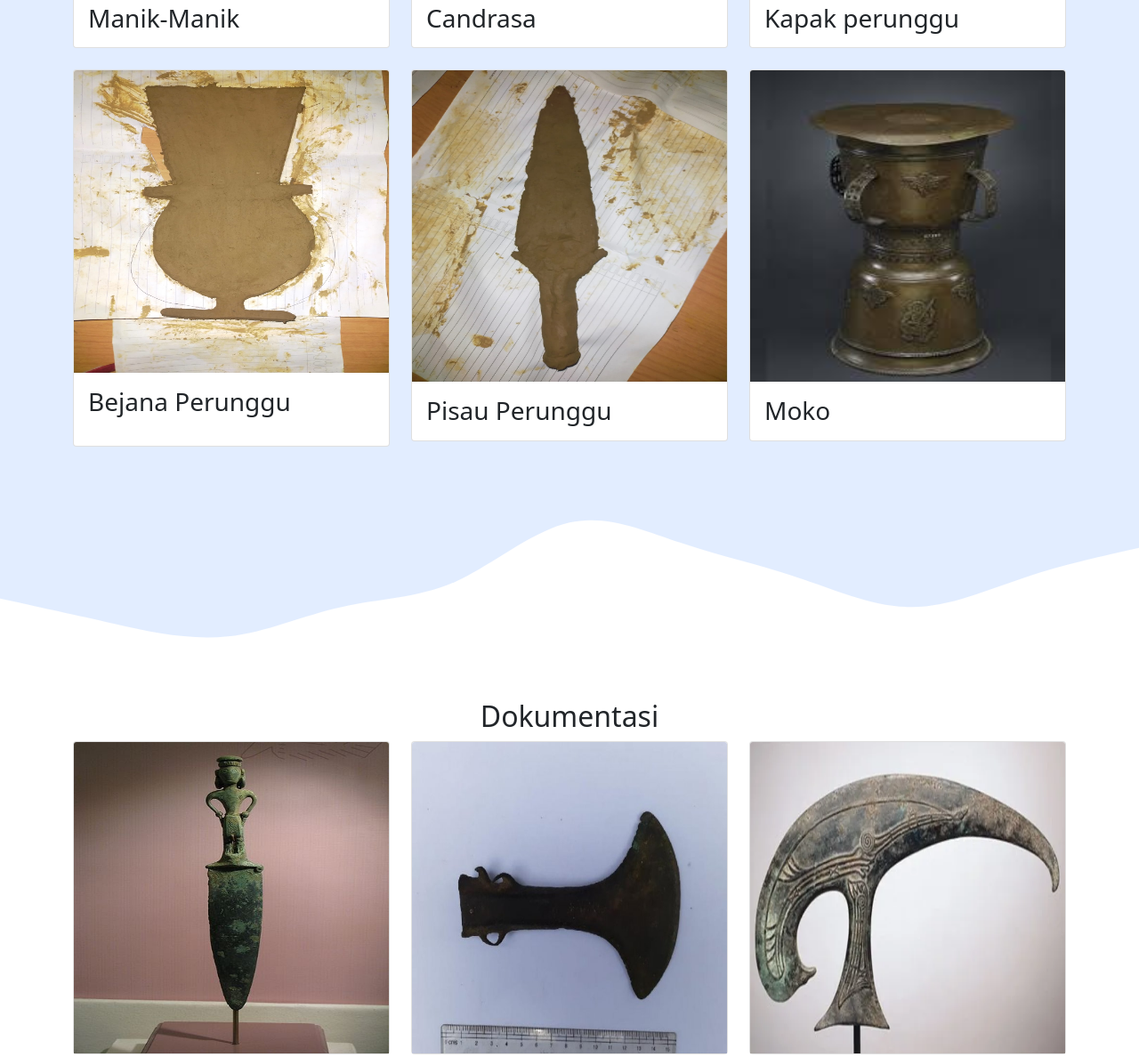
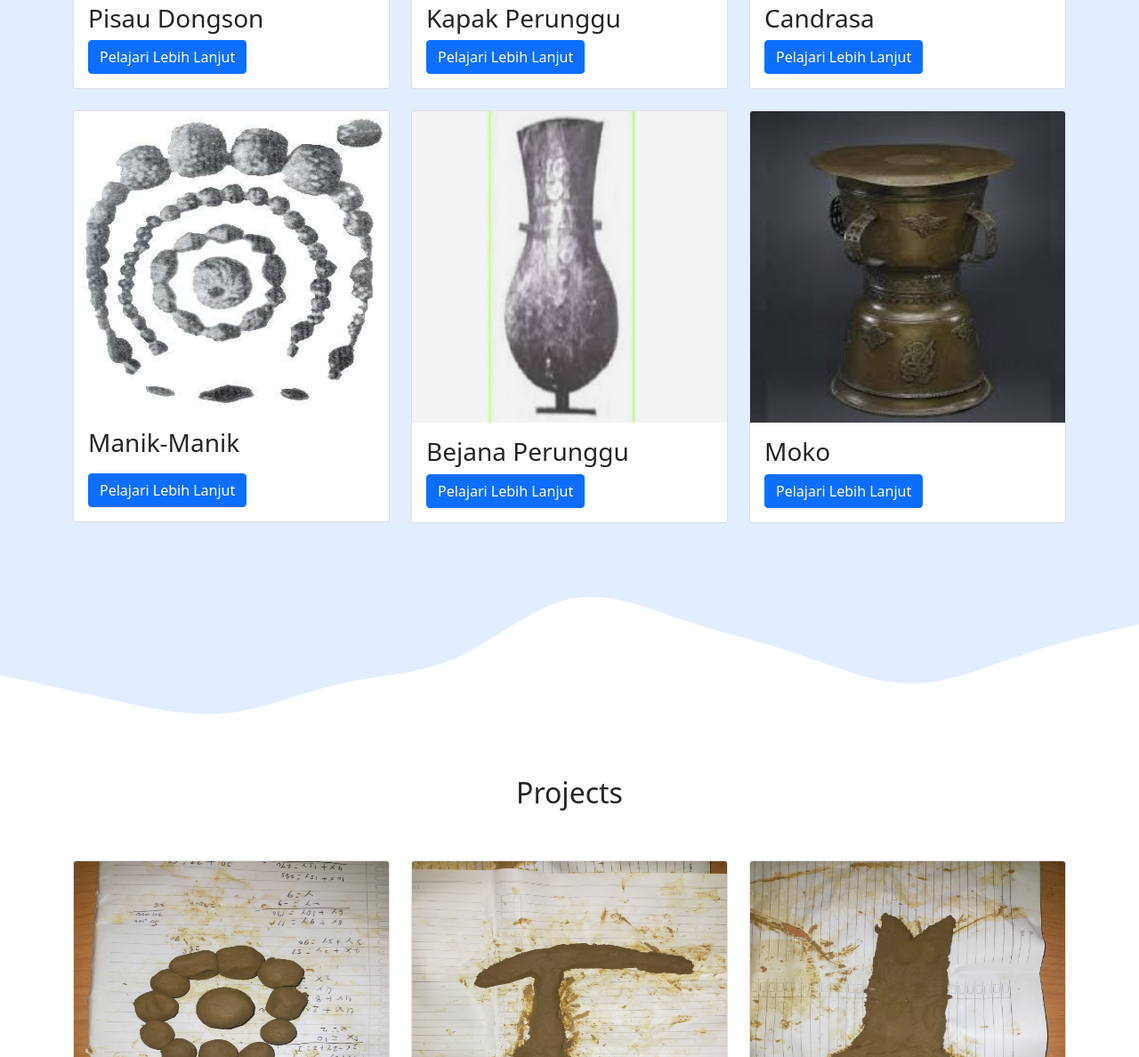
Before and after one commit to davebwt12345/sejarah.website.io, a plain HTML site: page index.html in a window 1280 px wide. Shown: the part 1640-2828 px from the top of the page at 89% size. Drawn offline with nearby package versions, Linux system fonts and the light colour scheme.

Commit message:
update ketiga lagi

```diff
--- a/index.html
+++ b/index.html
@@ -78,6 +78,79 @@
             <div class="row">
                 <div class="col-md-4">
                     <div class="card style="width: 18rem;">
+                        <img src="gambar/450px-Bronze_dagger_Dong_Son_Culture (1).JPG" class="card-img-top" alt="..." width="500px" height="350px">
+                        <div class="card-body">
+                          <h3 class="card-text">Pisau Dongson</h3>
+                          <a href="gambar1.html" class="btn btn-primary">Pelajari Lebih Lanjut</a>
+                        </div>
+                      </div>
+                </div>
+                <div class="col-md-4">
+                    <div class="card style="width: 18rem;">
+                        <img src="gambar/download (1100.jpg" class="card-img-top" alt="..."  width="500px" height="350px">
+                        <div class="card-body">
+                          <h3 class="card-text">Kapak Perunggu</h3>
+                          <a href="gambar2.html" class="btn btn-primary">Pelajari Lebih Lanjut</a>
+                        </div>
+                      </div>
+                </div>
+                <div class="col-md-4">
+                    <div class="card style="width: 18rem;">
+                        <img src="gambar/Pengertian-Candrasa.webp" class="card-img-top" alt="..."  width="500px" height="350px">
+                        <div class="card-body">
+                          <h3 class="card-text">Candrasa</h3>
+                          <a href="gambar3.html" class="btn btn-primary">Pelajari Lebih Lanjut</a>
+                        </div>
+                      </div>
+                </div>
+            </div>
+            <br>
+            <div class="row">
+                <div class="col-md-4">
+                    <div class="card style="width: 18rem;">
+                        <img src="gambar/gambar-4-26-manik-manik-masa-perudagian.jpg" class="card-img-top" alt="..."  width="500px" height="340px">
+                        <div class="card-body">
+                          <h3 class="card-text">Manik-Manik</p>
+                          <a href="gambar4.html" class="btn btn-primary">Pelajari Lebih Lanjut</a>
+                        </div>
+                      </div>
+                </div>
+                <div class="col-md-4">
+                    <div class="card style="width: 18rem;">
+                        <img src="gambar/gambar-bejana-perunggu-15.webp" class="card-img-top" alt="..." width="500px" height="350px" >
+                        <div class="card-body">
+                          <h3 class="card-text">Bejana Perunggu</h3>
+                          <a href="gambar5.html" class="btn btn-primary">Pelajari Lebih Lanjut</a>
+                        </div>
+                      </div>
+                </div>
+                <div class="col-md-4">
+                    <div class="card style="width: 18rem;">
+                        <img src="gambar/download (1).jpg" class="card-img-top" alt="..." width="500px" height="350px">
+                        <div class="card-body">
+                          <h3 class="card-text">Moko</h3>
+                          <a href="gambar6.html" class="btn btn-primary">Pelajari Lebih Lanjut</a>
+                        </div>
+                      </div>
+                </div>
+              </div>
+            </div>
+        </div>
+        <svg xmlns="http://www.w3.org/2000/svg" viewBox="0 0 1440 320"><path fill="#fff" fill-opacity="1" d="M0,192L24,197.3C48,203,96,213,144,224C192,235,240,245,288,240C336,235,384,213,432,202.7C480,192,528,192,576,170.7C624,149,672,107,720,96C768,85,816,107,864,122.7C912,139,960,149,1008,165.3C1056,181,1104,203,1152,202.7C1200,203,1248,181,1296,165.3C1344,149,1392,139,1416,133.3L1440,128L1440,320L1416,320C1392,320,1344,320,1296,320C1248,320,1200,320,1152,320C1104,320,1056,320,1008,320C960,320,912,320,864,320C816,320,768,320,720,320C672,320,624,320,576,320C528,320,480,320,432,320C384,320,336,320,288,320C240,320,192,320,144,320C96,320,48,320,24,320L0,320Z"></path></svg>
+      </section>
+
+      <section id="contact">
+        <div class="container">
+            <div class="row text-center">
+                <div class="col">
+                    <h2>Projects</h2>
+                </div>
+            </div>
+            <br>
+            <br>
+            <div class="row">
+                <div class="col-md-4">
+                    <div class="card style="width: 18rem;">
                         <img src="gambar/WhatsApp Image 2022-12-07 at 06.17.45.jpeg" class="card-img-top" alt="..." width="500px" height="350px">
                         <div class="card-body">
                           <h3 class="card-text">Manik-Manik</h3>
@@ -130,54 +203,6 @@
               </div>
             </div>
         </div>
-        <svg xmlns="http://www.w3.org/2000/svg" viewBox="0 0 1440 320"><path fill="#fff" fill-opacity="1" d="M0,192L24,197.3C48,203,96,213,144,224C192,235,240,245,288,240C336,235,384,213,432,202.7C480,192,528,192,576,170.7C624,149,672,107,720,96C768,85,816,107,864,122.7C912,139,960,149,1008,165.3C1056,181,1104,203,1152,202.7C1200,203,1248,181,1296,165.3C1344,149,1392,139,1416,133.3L1440,128L1440,320L1416,320C1392,320,1344,320,1296,320C1248,320,1200,320,1152,320C1104,320,1056,320,1008,320C960,320,912,320,864,320C816,320,768,320,720,320C672,320,624,320,576,320C528,320,480,320,432,320C384,320,336,320,288,320C240,320,192,320,144,320C96,320,48,320,24,320L0,320Z"></path></svg>
-      </section>
-
-      <section id="contact">
-        <div class="container">
-            <div class="row text-center">
-                <div class="col">
-                    <h2>Dokumentasi</h2>
-                </div>
-            </div>
-            <div class="row">
-                <div class="col-md-4">
-                    <div class="card style="width: 18rem;">
-                        <img src="gambar/450px-Bronze_dagger_Dong_Son_Culture (1).JPG" class="card-img-top" alt="..." width="500px" height="350px">
-                    </div>
-                </div>
-                <div class="col-md-4">
-                    <div class="card style="width: 18rem;">
-                        <img src="gambar/download (1100.jpg" class="card-img-top" alt="..."  width="500px" height="350px">
-                    </div>
-                </div>
-                <div class="col-md-4">
-                    <div class="card style="width: 18rem;">
-                        <img src="gambar/Pengertian-Candrasa.webp" class="card-img-top" alt="..."  width="500px" height="350px">
-                    </div>
-                </div>
-            </div>
-            <br>
-            <div class="row">
-                <div class="col-md-4">
-                    <div class="card style="width: 18rem;">
-                        <img src="gambar/gambar-4-26-manik-manik-masa-perudagian.jpg" class="card-img-top" alt="..."  width="500px" height="340px">
-                    </div>
-                </div>
-                <div class="col-md-4">
-                    <div class="card style="width: 18rem;">
-                        <img src="gambar/gambar-bejana-perunggu-15.webp" class="card-img-top" alt="..." width="500px" height="350px" >
-                    </div>
-                </div>
-                <div class="col-md-4">
-                    <div class="card style="width: 18rem;">
-                        <img src="gambar/download (1).jpg" class="card-img-top" alt="..." width="500px" height="350px">
-                    </div>
-                </div>
-              </div>
-            </div>
-          </div>
-        </div>
         <svg xmlns="http://www.w3.org/2000/svg" viewBox="0 0 1440 320"><path fill="#fff" fill-opacity="1" d="M0,224L17.1,202.7C34.3,181,69,139,103,133.3C137.1,128,171,160,206,160C240,160,274,128,309,106.7C342.9,85,377,75,411,74.7C445.7,75,480,85,514,85.3C548.6,85,583,75,617,64C651.4,53,686,43,720,64C754.3,85,789,139,823,181.3C857.1,224,891,256,926,250.7C960,245,994,203,1029,208C1062.9,213,1097,267,1131,277.3C1165.7,288,1200,256,1234,208C1268.6,160,1303,96,1337,85.3C1371.4,75,1406,117,1423,138.7L1440,160L1440,320L1422.9,320C1405.7,320,1371,320,1337,320C1302.9,320,1269,320,1234,320C1200,320,1166,320,1131,320C1097.1,320,1063,320,1029,320C994.3,320,960,320,926,320C891.4,320,857,320,823,320C788.6,320,754,320,720,320C685.7,320,651,320,617,320C582.9,320,549,320,514,320C480,320,446,320,411,320C377.1,320,343,320,309,320C274.3,320,240,320,206,320C171.4,320,137,320,103,320C68.6,320,34,320,17,320L0,320Z"></path></svg>
       </section>
 
```
